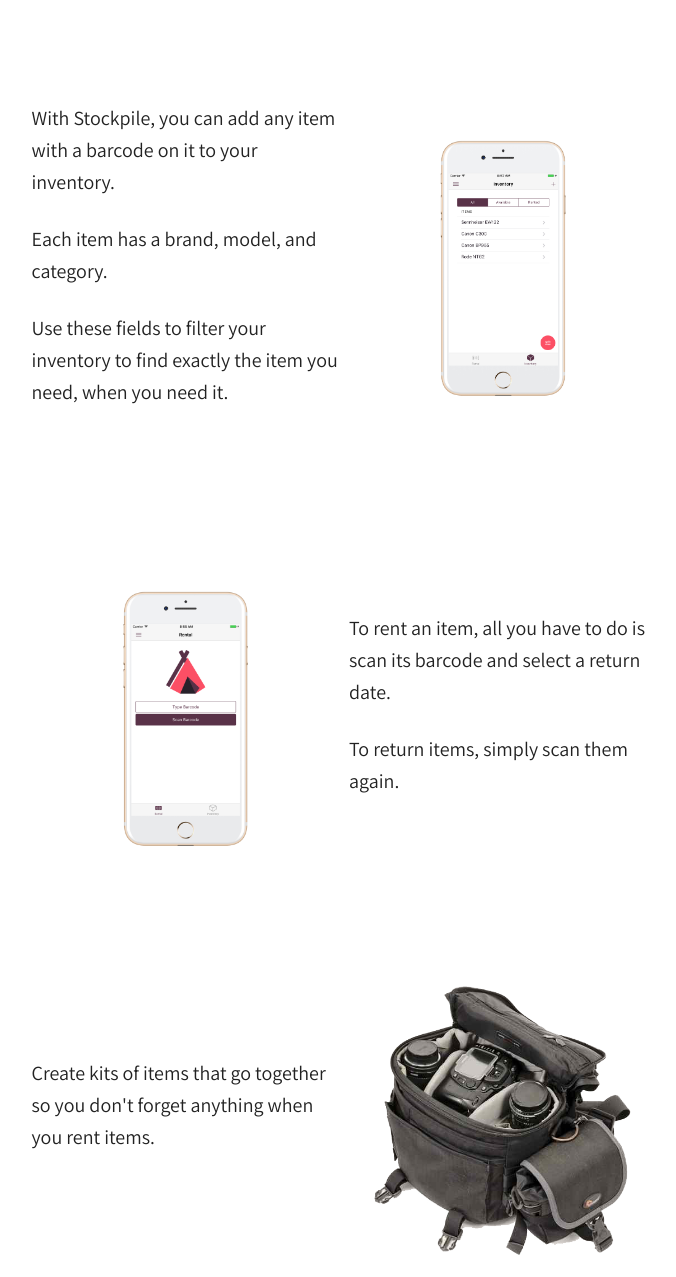
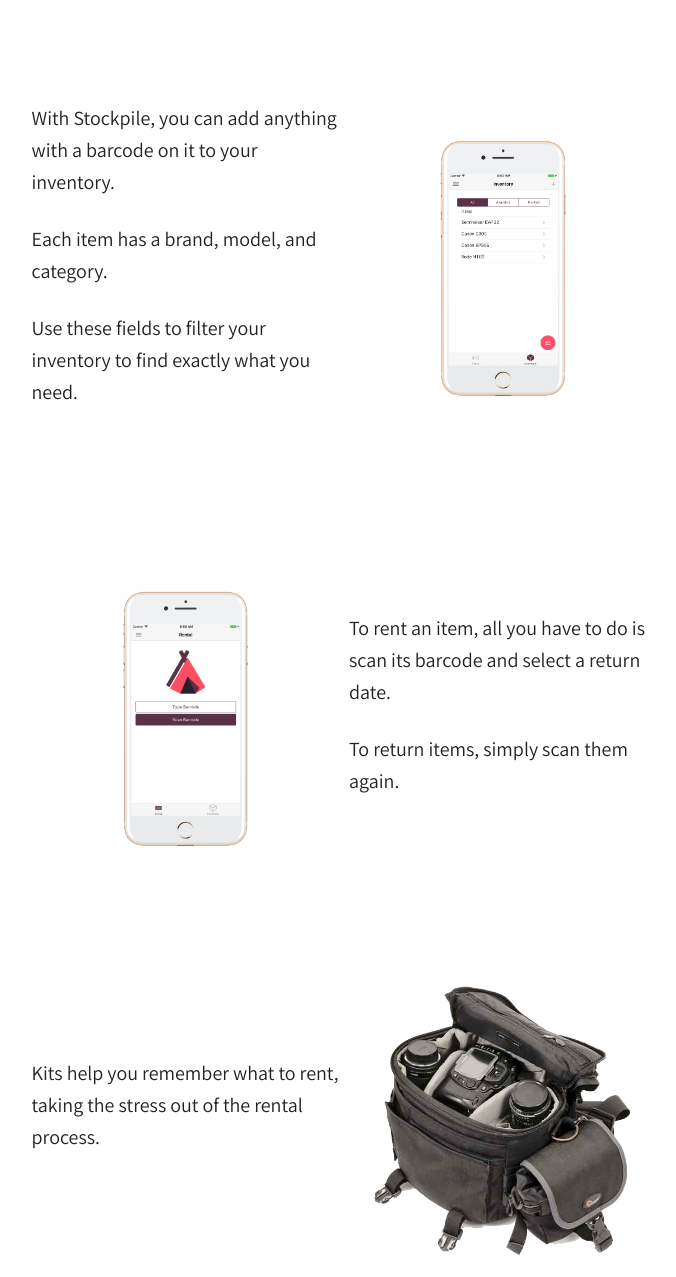
Before and after one commit to stockpile-co/stockpileapp.co, a website: page src/index.html in a window 1280 px wide. Shown: the part 383-1660 px from the top of the page, without its empty margins (296-972 px from the left). Drawn offline with nearby package versions, Linux system fonts and the light colour scheme; files that its build step writes are made by us from their sources.

Commit message:
Remove excessive use of the word "item"

```diff
--- a/src/index.html
+++ b/src/index.html
@@ -47,16 +47,15 @@
             <section class="row center-xs middle-md">
                 <div class="col-xs-6 col-md-3">
                     <p>
-                        With Stockpile, you can add any item with a barcode on
+                        With Stockpile, you can add anything with a barcode on
                         it to your inventory.
                     </p>
                     <p>
-                        Each item has a brand, model, and
-                        category.
+                        Each item has a brand, model, and category.
                     </p>
                     <p>
                         Use these fields to filter your inventory to
-                        find exactly the item you need, when you need it.
+                        find exactly what you need.
                     </p>
                 </div>
                 <div class="col-xs-6 col-md-3">
@@ -80,8 +79,8 @@
             <section class="row center-xs middle-md">
                 <div class="col-xs-6 col-md-3">
                     <p>
-                        Create kits of items that go together so you don't forget
-                        anything when you rent items.
+                        Kits help you remember what to rent, taking
+                        the stress out of the rental process.
                     </p>
                 </div>
                 <div class="col-xs-6 col-md-3">
```
